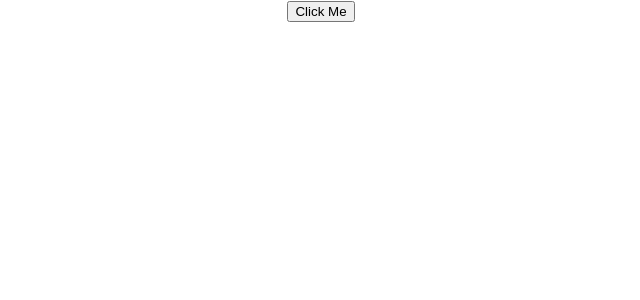
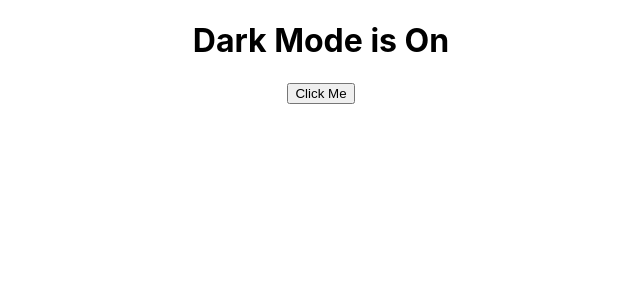
Before and after one commit to cmthecoder/basic-to-advance, a React (Create React App) app: page / in a window 1280 px wide. Shown: the top 300 px of the page, without its empty margins (319-959 px from the left). Built offline with nearby package versions, Linux system fonts and the light colour scheme.

Commit message:
use button to toggle light mode and dark mode

```diff
--- a/src/App.js
+++ b/src/App.js
@@ -1,5 +1,6 @@
 import './App.css';
-import Btn from './components/Btn';
+import ModeToggler from './components/ModeToggler';
+// import Btn from './components/Btn';
 // import Header from './components/Header';
 // import Main from './components/Main';
 // import Sidebar from './components/Sidebar';
@@ -11,7 +12,8 @@
       {/* <Header name='Anna' color='purple' />
       <Main greet='howdy'/>
       <Sidebar greet='Hi' /> */}
-      <Btn />
+      {/* <Btn /> */}
+      <ModeToggler />
     </div>
   );
 }
--- /dev/null
+++ b/src/components/ModeToggler.jsx
@@ -0,0 +1,22 @@
+import React from 'react'
+
+const ModeToggler = () => {
+  let darkModeOn = true
+  const darkMode = <h1>Dark Mode is On</h1>
+  const lightMode = <h1>Light Mode is on</h1>
+
+
+  const handleClick = () => {
+    darkModeOn = !darkModeOn
+    darkModeOn ? console.log('Dark Mode is On') : console.log('Light Mode is on')
+  }
+
+  return (
+    <div>
+      {darkModeOn ? darkMode : lightMode}
+      <button onClick={handleClick}>Click Me</button>
+    </div>
+  )
+}
+
+export default ModeToggler
```
